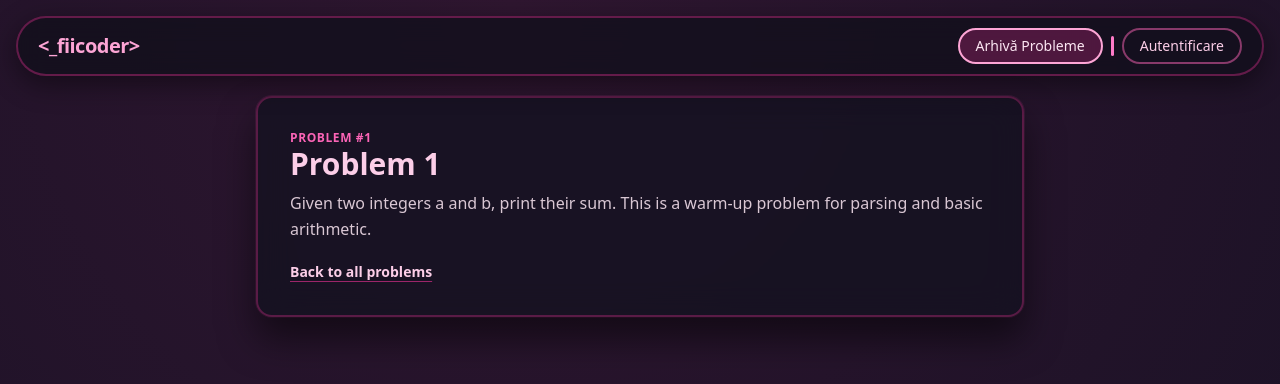
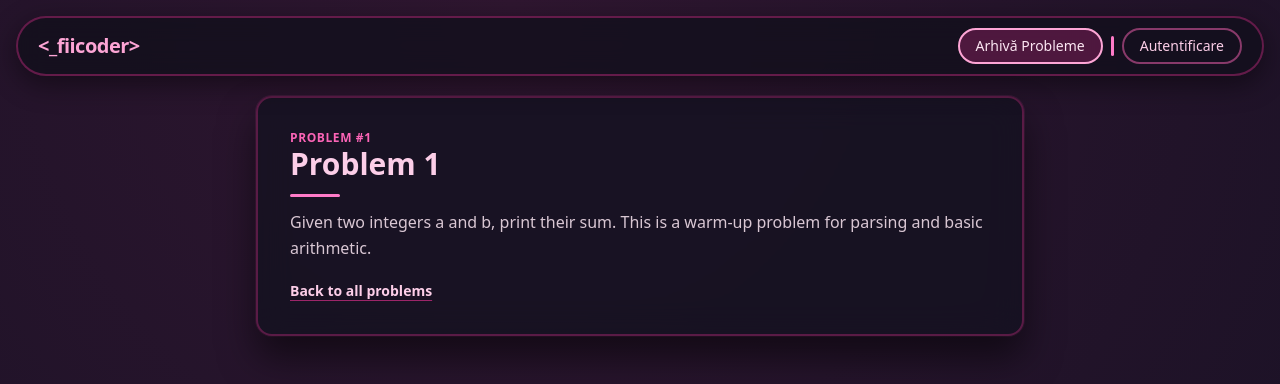
Before and after one commit to Proiect-A1/Frontend, a React (Vite) app in the folder fiicoder-frontend/: page /problems/1 in a window 1280 px wide. Shown: the top 384 px of the page. Built offline with nearby package versions, Linux system fonts and the light colour scheme.

Commit message:
modified page line

```diff
--- a/fiicoder-frontend/src/pages/ProblemDetails.tsx
+++ b/fiicoder-frontend/src/pages/ProblemDetails.tsx
@@ -10,7 +10,7 @@ export default function ProblemDetails() {
     return (
       <div className="p-8 max-w-2xl mx-auto bg-[#151221]/80 backdrop-blur-lg border border-pink-500/30 rounded-2xl card-glow">
         <h1 className="text-2xl font-bold text-pink-200 mb-2">Problem not found</h1>
-        <div className="page-line" />
+        <div className="page-line-horizontal" />
         <p className="text-pink-100/85 mb-4">This problem does not exist in the static list yet.</p>
         <Link to="/problems" className="text-sm font-semibold text-pink-200 underline underline-offset-4">
           Back to problems
@@ -23,7 +23,7 @@ export default function ProblemDetails() {
     <div className="p-8 max-w-3xl mx-auto bg-[#151221]/80 backdrop-blur-lg border-2 border-pink-500/30 rounded-2xl card-glow">
       <p className="text-xs font-semibold uppercase tracking-wider text-pink-400">Problem #{problem.id}</p>
       <h1 className="text-3xl font-bold text-pink-200 mb-2">{problem.title}</h1>
-      <div className="page-line" />
+      <div className="page-line-horizontal" />
 
       <p className="text-pink-100/85 leading-relaxed">{problem.statement}</p>
 
```
